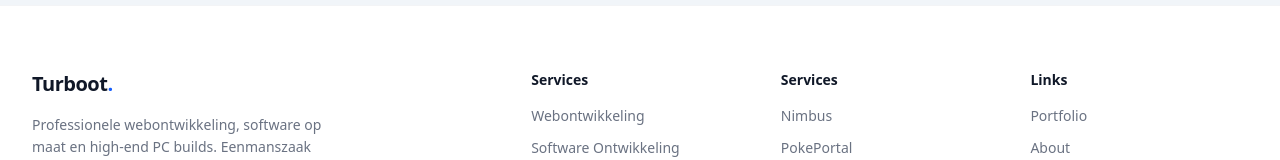
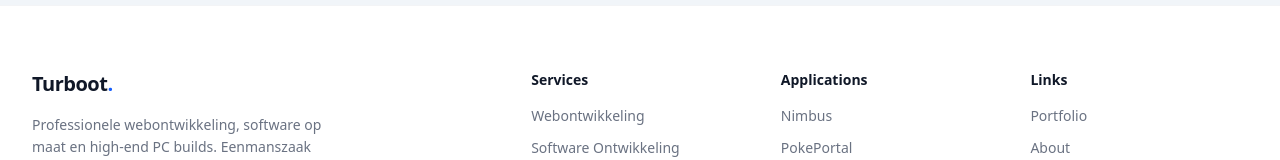
Before and after one commit to Turbootzz/TurbootWeb, a Next.js app: page / in a window 1280 px wide. Shown: the part 2059-2219 px from the top of the page. Built offline with nearby package versions, Linux system fonts and the light colour scheme.

Commit message:
refactor(footer): rename services column to applications

```diff
--- a/src/components/layout/Footer.tsx
+++ b/src/components/layout/Footer.tsx
@@ -36,7 +36,7 @@ export function Footer() {
           </div>
 
           <div>
-            <h3 className="text-sm font-semibold text-gray-900 dark:text-gray-100">Services</h3>
+            <h3 className="text-sm font-semibold text-gray-900 dark:text-gray-100">Applications</h3>
             <ul className="mt-4 space-y-3 text-sm text-gray-500 dark:text-gray-400">
               {HOSTED_APPS.map((app) => (
                 <li key={app.name}>
```
